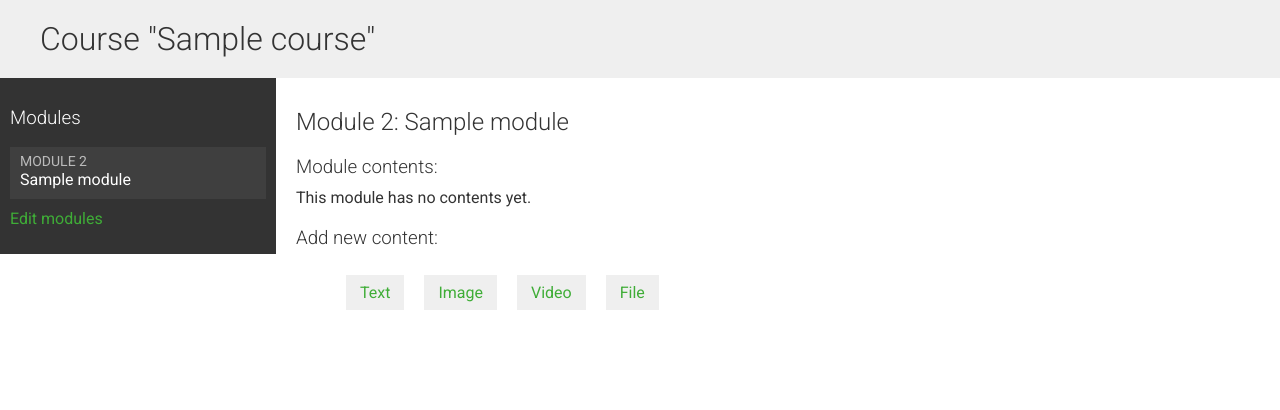
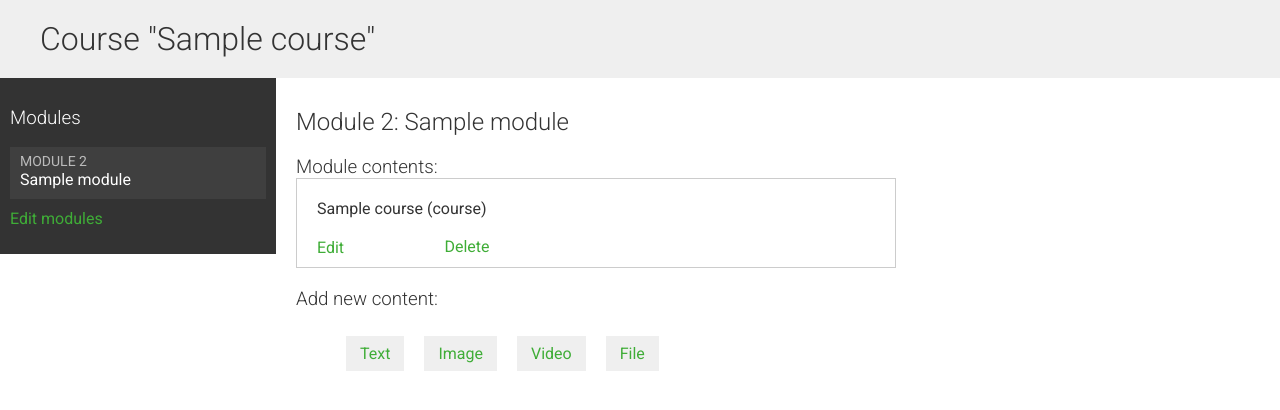
Before and after one commit to hussamEL-Hwary/E-learning-app, a Django app: template educa/courses/templates/manage/module/content_list.html in a window 1280 px wide. Shown: the part 54-464 px from the top of the page. Run offline with Django 3.2, Linux system fonts and the light colour scheme; the template is opened without the code that fills it: values that come from a table or form of the project are taken from there, others are empty; tables that the repository leaves empty hold one stand-in row (values such as "Sample post"); some libraries are stand-ins or nearby versions.

Commit message:
fix module content

```diff
--- a/educa/courses/templates/manage/module/content_list.html
+++ b/educa/courses/templates/manage/module/content_list.html
@@ -32,7 +32,7 @@ Module {{ module.order|add:1 }}: {{ module.title }}
     <h2>Module {{ module.order|add:1 }}: {{ module.title }}</h2>
     <h3>Module contents:</h3>
     <div id="module-contents">
-        {% for content in module.contents.all %}
+        {% for content in module.content.all %}
         <div data-id="{{ content.id }}">
             {% with item=content.item %}
             <p>{{ item }} ({{ item|model_name }})</p>
@@ -52,17 +52,13 @@ Module {{ module.order|add:1 }}: {{ module.title }}
     </div>
     <h3>Add new content:</h3>
     <ul class="content-types">
-        <li><a href="{% url "module_content_create" module.id "text"
-%}">
+        <li><a href="{% url "module_content_create" module.id "text"%}">
                 Text</a></li>
-        <li><a href="{% url "module_content_create" module.id "image"
-%}">
+        <li><a href="{% url "module_content_create" module.id "image"%}">
                 Image</a></li>
-        <li><a href="{% url "module_content_create" module.id "video"
-%}">
+        <li><a href="{% url "module_content_create" module.id "video"%}">
                 Video</a></li>
-        <li><a href="{% url "module_content_create" module.id "file"
-%}">
+        <li><a href="{% url "module_content_create" module.id "file"%}">
                 File</a></li>
     </ul>
 </div>
```
